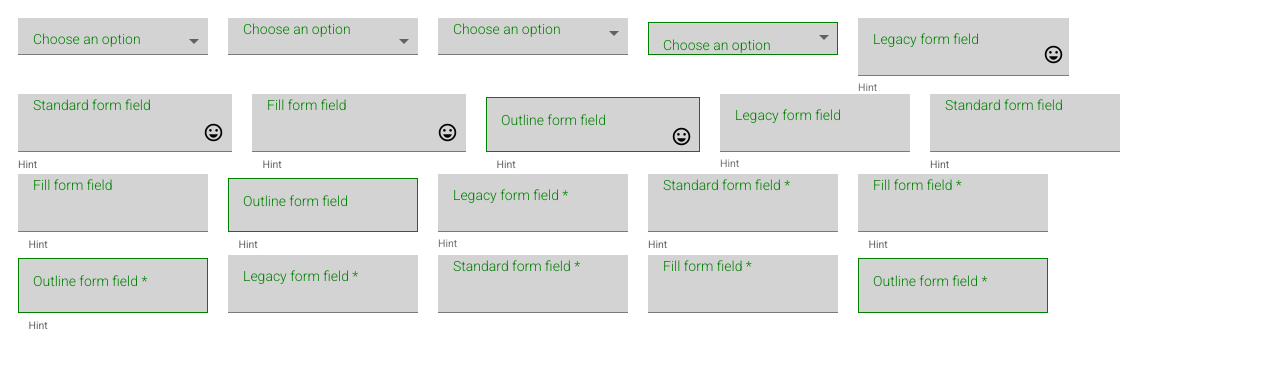
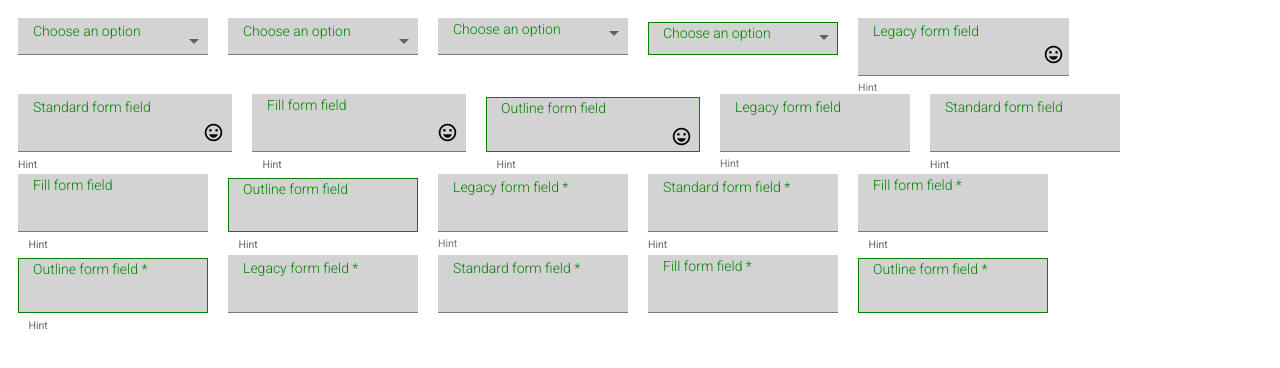
Before and after one commit to dpsthree/mat-overrides, an Angular app: page / in a window 1280 px wide. Shown: the top 368 px of the page. Built offline with nearby package versions, Linux system fonts and the light colour scheme.

Commit message:
simplify label wrapping

```diff
--- a/src/custom-mat.scss
+++ b/src/custom-mat.scss
@@ -83,6 +83,9 @@ $form-field-select-value: '.mat-select-value-text';
 }
 
 @mixin form-field-label-initial-position($left: 0em, $top: 0em) {
+  .mat-form-field-label-wrapper {
+    top: -20px !important;
+  }
   // Account for the minor variance in
   // the various mat form field appearances
   &#{$form-field-legacy} {
@@ -91,17 +94,12 @@ $form-field-select-value: '.mat-select-value-text';
     }
   }
   &#{$form-field-standard} {
-    .mat-form-field-label-wrapper {
-      top: -22px !important;
-    }
+
     &#{$form-field-label} {
       top: $top !important;
     }
   }
   &#{$form-field-fill} {
-    .mat-form-field-label-wrapper {
-      top: -20px !important;
-    }
 
     &#{$form-field-label} {
       top: calc(5px + #{$top}) !important;
@@ -116,6 +114,9 @@ $form-field-select-value: '.mat-select-value-text';
   }
 }
 @mixin form-field-label-floating-position($left: 0em, $top: 0em) {
+  .mat-form-field-label-wrapper {
+    top: -20px !important;
+  }
   // Account for the minor variance in
   // the various mat form field appearances
   &#{$form-field-legacy} {
@@ -127,24 +128,15 @@ $form-field-select-value: '.mat-select-value-text';
     &#{$form-field-label-float} {
       top: calc(15px + #{$top}) !important;
     }
-    .mat-form-field-label-wrapper {
-      top: -22px !important;
-    }
   }
   &#{$form-field-fill} {
     &#{$form-field-label-float} {
       top: calc(10px + #{$top}) !important;
     }
-    .mat-form-field-label-wrapper {
-      top: -20px !important;
-    }
   }
   &#{$form-field-outline} {
     &#{$form-field-label-float} {
-      top: calc(22px + #{$top}) !important;
-    }
-    .mat-form-field-label-wrapper {
-      top: -8px !important;
+      top: calc(26px + #{$top}) !important;
     }
   }
 
```
